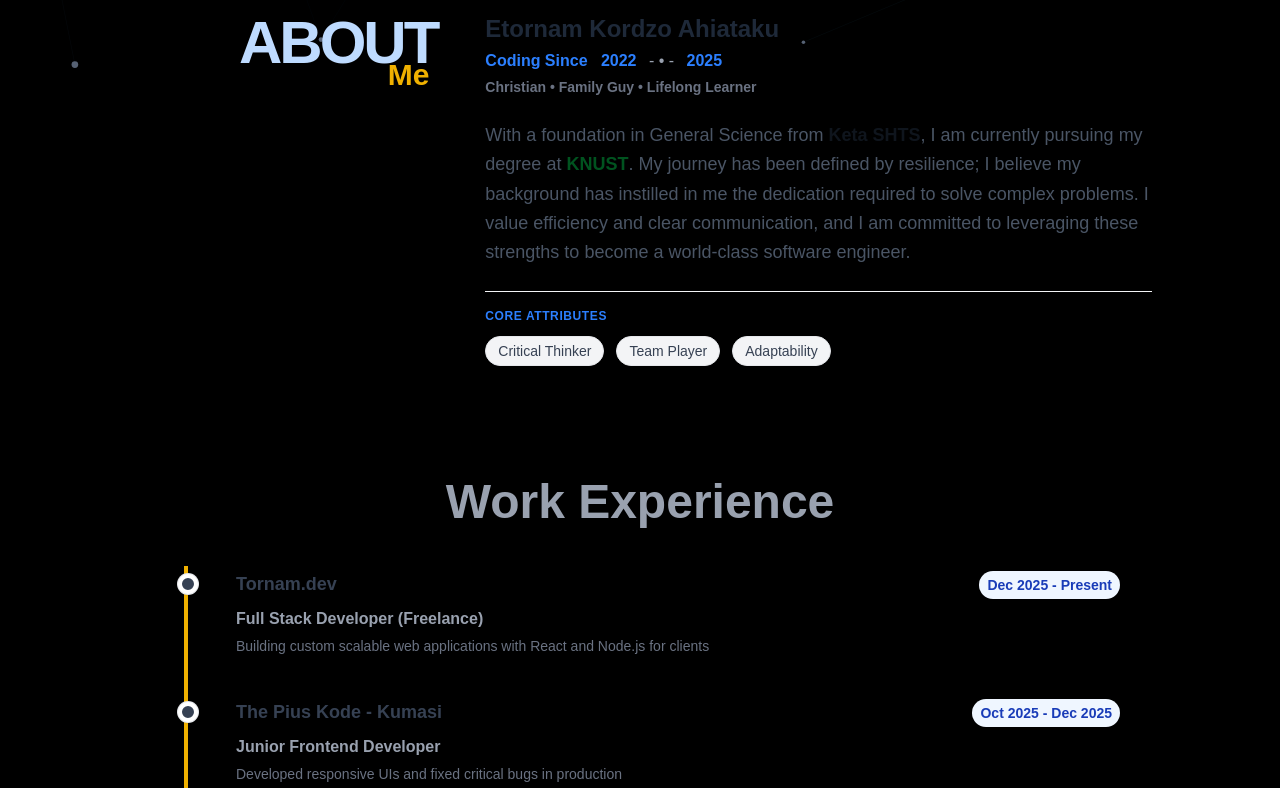
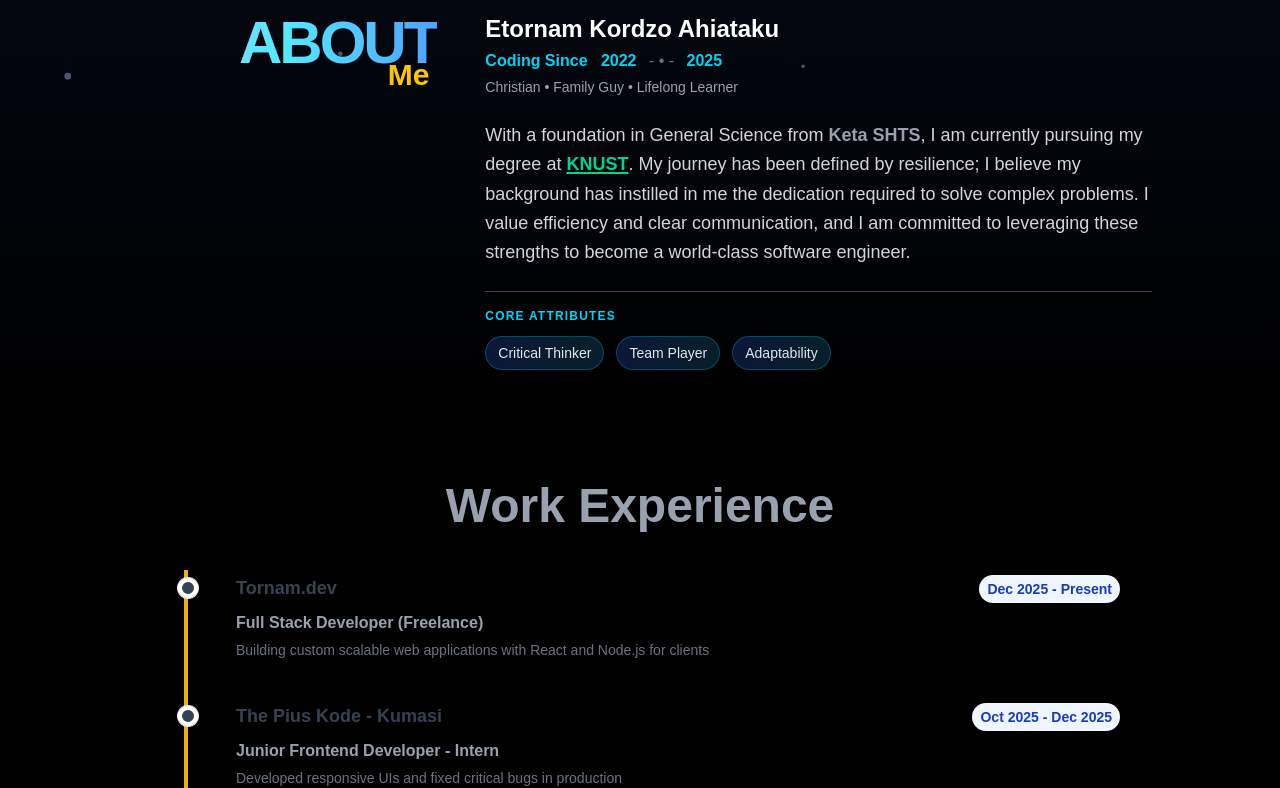
Before and after one commit to etor01/dev-tornam, a Next.js app: page / in a window 1280 px wide. Shown: the part 715-1503 px from the top of the page. Built offline with nearby package versions, Linux system fonts and the light colour scheme.

Commit message:
Minor visual changes

```diff
--- a/src/app/components/sections/About.tsx
+++ b/src/app/components/sections/About.tsx
@@ -4,16 +4,16 @@ export default function About() {
     const currentYear = new Date().getFullYear();
 
     return (
-        <section className="py-16 px-6 " id="about">
+        <section className="py-16 px-6 bg-linear-to-b from-blue-950/20 to-transparent" id="about">
 
             <div className="container mx-auto max-w-5xl grid grid-cols-1 md:grid-cols-12 gap-8 md:gap-12 items-start">
 
                 {/* LEFT COLUMN: Title  */}
                 <div className="md:col-span-4 md:sticky md:top-8 text-center md:text-right">
-                    <h2 className="text-4xl md:text-6xl font-extrabold text-blue-200 hover:text-yellow-500 tracking-tighter uppercase mb-2">
+                    <h2 className="text-4xl md:text-6xl font-extrabold bg-linear-to-r from-blue-300 via-cyan-300 to-blue-400 bg-clip-text text-transparent hover:from-yellow-300 hover:via-yellow-200 hover:to-yellow-400 tracking-tighter uppercase mb-2 transition-all">
                         About
                     </h2>
-                    <span className="block text-2xl md:text-3xl font-bold text-yellow-500 -mt-4 md:-mt-6 mr-0 md:mr-2">
+                    <span className="block text-2xl md:text-3xl font-bold text-yellow-400 -mt-4 md:-mt-6 mr-0 md:mr-2">
                         Me
                     </span>
                 </div>
@@ -23,25 +23,25 @@ export default function About() {
 
                     {/* Header Info */}
                     <div>
-                        <h3 className="text-2xl font-bold text-gray-800">Etornam Kordzo Ahiataku</h3>
-                        <p className=" text-blue-500 font-semibold mt-1">
-                            Coding Since &nbsp; 2022 <span className="text-gray-400 font-normal mx-2">- • -</span> {currentYear}
+                        <h3 className="text-2xl font-bold text-white">Etornam Kordzo Ahiataku</h3>
+                        <p className="text-cyan-400 font-semibold mt-1">
+                            Coding Since &nbsp; 2022 <span className="text-gray-500 font-normal mx-2">- • -</span> {currentYear}
                         </p>
-                        <p className="text-sm text-gray-500 font-bold mt-1">
+                        <p className="text-sm text-gray-400 font-medium mt-1">
                             Christian • Family Guy • Lifelong Learner
                         </p>
                     </div>
 
-                    {/* Main Bio - using text-pretty for better word wrapping */}
-                    <p className="text-gray-600 leading-relaxed text-lg text-pretty">
-                        With a foundation in General Science from <span className="font-semibold text-gray-800/50 hover:text-gray-800 cursor-not-allowed">Keta SHTS</span>,
+                    {/* Main Bio */}
+                    <p className="text-gray-300 leading-relaxed text-lg text-pretty">
+                        With a foundation in General Science from <span className="font-semibold text-gray-400 hover:text-blue-300 cursor-default transition-colors">Keta SHTS</span>,
                         I am currently pursuing my degree at{' '}
 
                         <Link
                             href="https://www.knust.edu.gh"
                             target="_blank"
                             rel="noopener noreferrer"
-                            className="text-green-600/50 font-semibold hover:text-green-700 hover:underline decoration-2 underline-offset-2 transition-all"
+                            className="text-emerald-400 font-semibold hover:text-emerald-300 underline decoration-2 underline-offset-2 transition-colors"
                         >
                             KNUST
                         </Link>.
@@ -51,8 +51,8 @@ export default function About() {
                     </p>
 
                     {/* Skills / Attributes as Badges */}
-                    <div className="pt-4 border-t border-gray-100">
-                        <p className="text-xs font-bold text-blue-500 uppercase tracking-wider mb-3">Core Attributes</p>
+                    <div className="pt-4 border-t border-gray-700">
+                        <p className="text-xs font-bold text-cyan-400 uppercase tracking-widest mb-3">Core Attributes</p>
                         <div className="flex flex-wrap justify-center md:justify-start gap-3">
                             <AttributeBadge label="Critical Thinker" />
                             <AttributeBadge label="Team Player" />
@@ -65,10 +65,9 @@ export default function About() {
     );
 }
 
-// Micro-component for attribute badges
 function AttributeBadge({ label }: { label: string }) {
     return (
-        <span className="px-3 py-1 bg-gray-100 text-gray-700 rounded-full text-sm font-medium border border-gray-200 shadow-sm hover:bg-blue-500 hover:text-white hover:border-blue-500 hover:shadow-md transition-all duration-200 cursor-not-allowed">
+        <span className="px-3 py-1.5 bg-linear-to-r from-blue-900/40 to-cyan-900/40 text-gray-200 rounded-full text-sm font-medium border border-cyan-500/30 shadow-lg hover:from-cyan-500/20 hover:to-blue-500/20 hover:text-cyan-300 hover:border-cyan-400/60 hover:shadow-cyan-500/20 transition-all duration-200">
             {label}
         </span>
     );
--- a/src/app/components/sections/Experience.tsx
+++ b/src/app/components/sections/Experience.tsx
@@ -17,8 +17,8 @@ interface StatsData {
 // 2. BEST PRACTICE: Move static data outside the component to prevent re-creation on render
 const EXPERIENCES: ExperienceData[] = [
     { id: 1, year: "Dec 2025 - Present", company: "Tornam.dev", role: "Full Stack Developer (Freelance)", description: "Building custom scalable web applications with React and Node.js for clients" },
-    { id: 2, year: "Oct 2025 - Dec 2025", company: "The Pius Kode - Kumasi", role: "Junior Frontend Developer", description: "Developed responsive UIs and fixed critical bugs in production" },
-    { id: 3, year: "Sept 2023 - Nov 2022", company: "Ketu North Municipal Hospital", role: "Intern IT Admin Assistant ", description: "Provided technically assistance; entry of client details into HIMS, processing tickets and facilitating data manipulation in hospital database" },
+    { id: 2, year: "Oct 2025 - Dec 2025", company: "The Pius Kode - Kumasi", role: "Junior Frontend Developer - Intern", description: "Developed responsive UIs and fixed critical bugs in production" },
+    { id: 3, year: "Sept 2023 - Nov 2022", company: "Ketu North Municipal Hospital", role: "IT Admin Assistant - Intern ", description: "Provided technically assistance; entry of client details into HIMS, processing tickets and facilitating data manipulation in hospital database" },
 ];
 
 const STATS: StatsData[] = [
--- a/src/app/components/sections/Projects.tsx
+++ b/src/app/components/sections/Projects.tsx
@@ -55,7 +55,7 @@ const PROJECTS: ProjectData[] = [
 
 export default function Projects() {
     return (
-        <section className="py-16 px-4 md:px-8 " id="projects">
+        <section className="py-16 px-4 md:px-8 bg-white/30 backdrop-blur-md " id="projects">
             <div className="container mx-auto max-w-5xl">
                 {/* Section Title */}
                 <div className="text-center mb-12">
```
